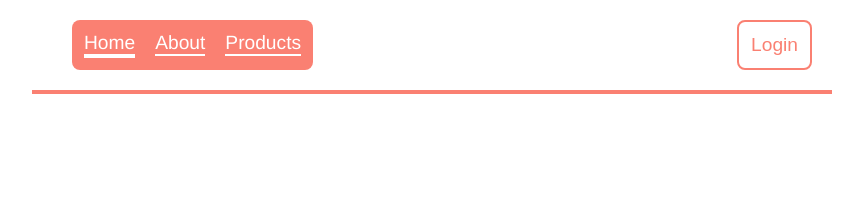
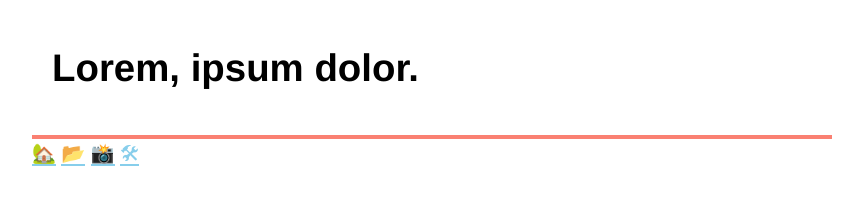
Before and after one commit to stqrsky/hh-2020-w2-team4, a website: page docs/index.html in a window 1280 px wide. Shown: the whole page, without its empty margins (208-1071 px from the left). Drawn offline with Linux system fonts and the light colour scheme.

Commit message:
Add template

```diff
--- a/docs/index.html
+++ b/docs/index.html
@@ -4,20 +4,27 @@
 <head>
   <meta charset="UTF-8">
   <meta name="viewport" content="width=device-width, initial-scale=1.0">
-  <title>Document</title>
+  <title>Index</title>
   <link rel="stylesheet" href="styles.css">
 </head>
 
 <body>
+
   <header class="header">
-    <img class="header__logo mr-20" src="img/logo.svg" alt="">
-    <nav class="header__nav">
-      <a class="header__link header__link--active" href="/home">Home</a>
-      <a class="header__link" href="/about">About</a>
-      <a class="header__link" href="/products">Products</a>
-    </nav>
-    <button class="header__button ml-auto">Login</button>
+    <h1 class:="h1">Lorem, ipsum dolor.</h1>
   </header>
+
+  <main class="main">
+  </main>
+
+  <nav class="nav">
+    <div class="nav__button">
+      <a class="nav__button--home" href="./index.html">🏡</a>
+      <a class="nav__button--create" href="./create.html"> 📂</a>
+      <a class="nav__button--profile" href="./profile.html">📸</a>
+      <a class="nav__button--settings" href="./settings.html">🛠</a>
+    </div>
+  </nav>
 
 </body>
 
```
Also changed, not shown: docs/create.html (+31 -0 lines), docs/profile.html (+31 -0 lines).
